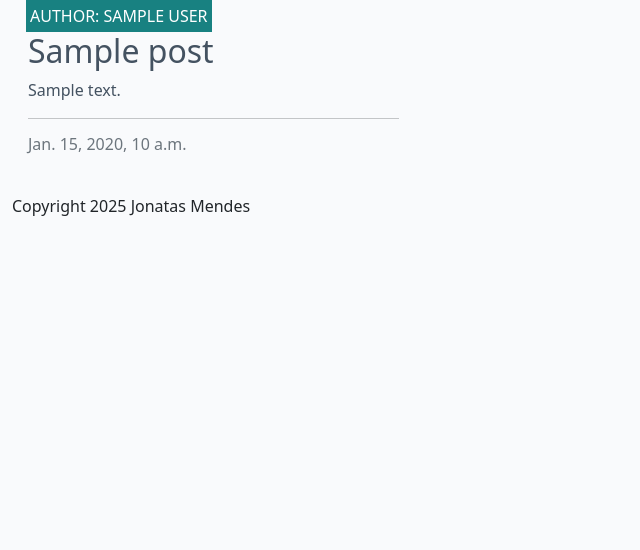
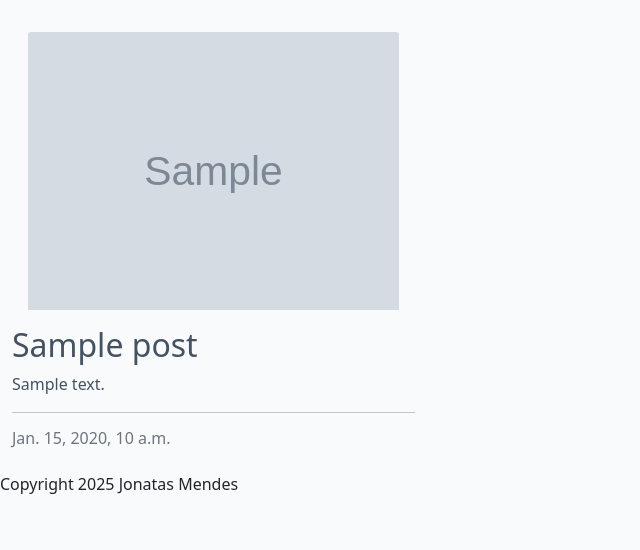
Before and after one commit to Jonatas-01/blog_app, a Django app: template blog/templates/blog/index.html in a window 1280 px wide. Shown: the part 60-610 px from the top of the page, without its empty margins (0-640 px from the left). Run offline with Django 3.2, Linux system fonts and the light colour scheme; the template is opened without the code that fills it: most values are stand-ins (such as "Sample title", 1, 10 or a date in 2020); grey boxes marked "Sample" are stand-in pictures.

Commit message:
enable serving of image files

```diff
--- a/blog/models.py
+++ b/blog/models.py
@@ -1,5 +1,6 @@
 from django.db import models
 from django.contrib.auth.models import User
+from cloudinary.models import CloudinaryField
 
 STATUS = ((0, "Draft"), (1, "Published"))
 
@@ -15,6 +16,7 @@
         # relatade_name, it gives a meaningful name to the relation from the User model to the Post
         User, on_delete=models.CASCADE, related_name="blog_posts"
     )
+    featured_image = CloudinaryField('image', default='placeholder')
     content = models.TextField()
     # auto_now_add=True means the default created time is the time of post entry
     created_on = models.DateTimeField(auto_now_add=True)
--- a/blog/templates/blog/index.html
+++ b/blog/templates/blog/index.html
@@ -1,5 +1,5 @@
 {% extends "base.html" %}
-
+{% load static %}
 {% block content %}
 
 <!-- index.html content starts here -->
@@ -14,8 +14,12 @@
                     <div class="card mb-4">
                         <div class="card-body">
                             <div class="image-container">
-                                <div class="image-flash">
-                                    <p class="author">Author: {{ post.author }}</p>
+                                {% if "placeholder" in post.featured_image.url %}
+                                <img class="card-img-top" src="{% static 'images/default.jpg' %}"
+                                    alt="placeholder image">
+                                {% else %}
+                                <img class="card-img-top" src=" {{ post.featured_image.url }}" alt="{{ post.title }}">
+                                {% endif %}
                             </div>
                         </div>
                         <!-- post.slug pass the slug value to the post_detail url -->
--- a/blog/views.py
+++ b/blog/views.py
@@ -30,6 +30,7 @@
     """
     queryset = Post.objects.filter(status=1)
     # first slug is a data set in post database, and we are setting the value of the parameter passed
+    # we do it to get the specif post
     post = get_object_or_404(queryset, slug=slug_url)
     # it will return all comments related to the selected post by using related_name="comments"
     comments = post.comments.all().order_by("-created_on")
@@ -72,6 +73,7 @@
         queryset = Post.objects.filter(status=1)
         post = get_object_or_404(queryset, slug=slug)
         comment = get_object_or_404(Comment, pk=comment_id)
+        # By specifying instance=comment, any changes made to the form will be applied to the existing Comment, instead of creating a new one.
         comment_form = CommentForm(data=request.POST, instance=comment)
 
         if comment_form.is_valid() and comment.author == request.user:
@@ -85,6 +87,8 @@
                                  'Error updating comment!')
 
     return HttpResponseRedirect(reverse('post_detail', args=[slug]))
+# HttpResponseRedirect is a Django class that tells the browser to go to a different URL.
+# reverse is a Django function that constructs a URL from the provided URL path name and any relevant URL arguments: args=[slug]. Using slug it ensures to back to the old post
 
 
 def comment_delete(request, slug, comment_id):
--- a/codestart/settings.py
+++ b/codestart/settings.py
@@ -45,6 +45,7 @@
     'django.contrib.sessions',
     'django.contrib.messages',
     'django.contrib.staticfiles',
+    'cloudinary_storage',
     'django.contrib.sites',
     'allauth',
     'allauth.account',
@@ -52,6 +53,7 @@
     'crispy_forms',
     'crispy_bootstrap5',
     'django_summernote',
+    'cloudinary',
     'blog',
     'about',
 ]
--- a/requirements.txt
+++ b/requirements.txt
@@ -3,10 +3,12 @@
 certifi==2025.1.31
 cffi==1.17.1
 charset-normalizer==3.4.1
+cloudinary==1.36.0
 crispy-bootstrap5==0.7
 cryptography==44.0.1
 defusedxml==0.7.1
 dj-database-url==0.5.0
+dj3-cloudinary-storage==0.0.6
 Django==4.2.18
 django-allauth==0.57.2
 django-crispy-forms==2.3
@@ -21,8 +23,9 @@
 requests==2.32.3
 requests-oauthlib==2.0.0
 setuptools==75.8.0
+six==1.17.0
 sqlparse==0.5.3
 tzdata==2025.1
-urllib3==2.3.0
+urllib3==1.26.20
 webencodings==0.5.1
 whitenoise==5.3.0
```
Also changed, not shown: blog/migrations/0006_post_featured_image.py (added). Lines whose indentation alone changed are shown as unchanged.
